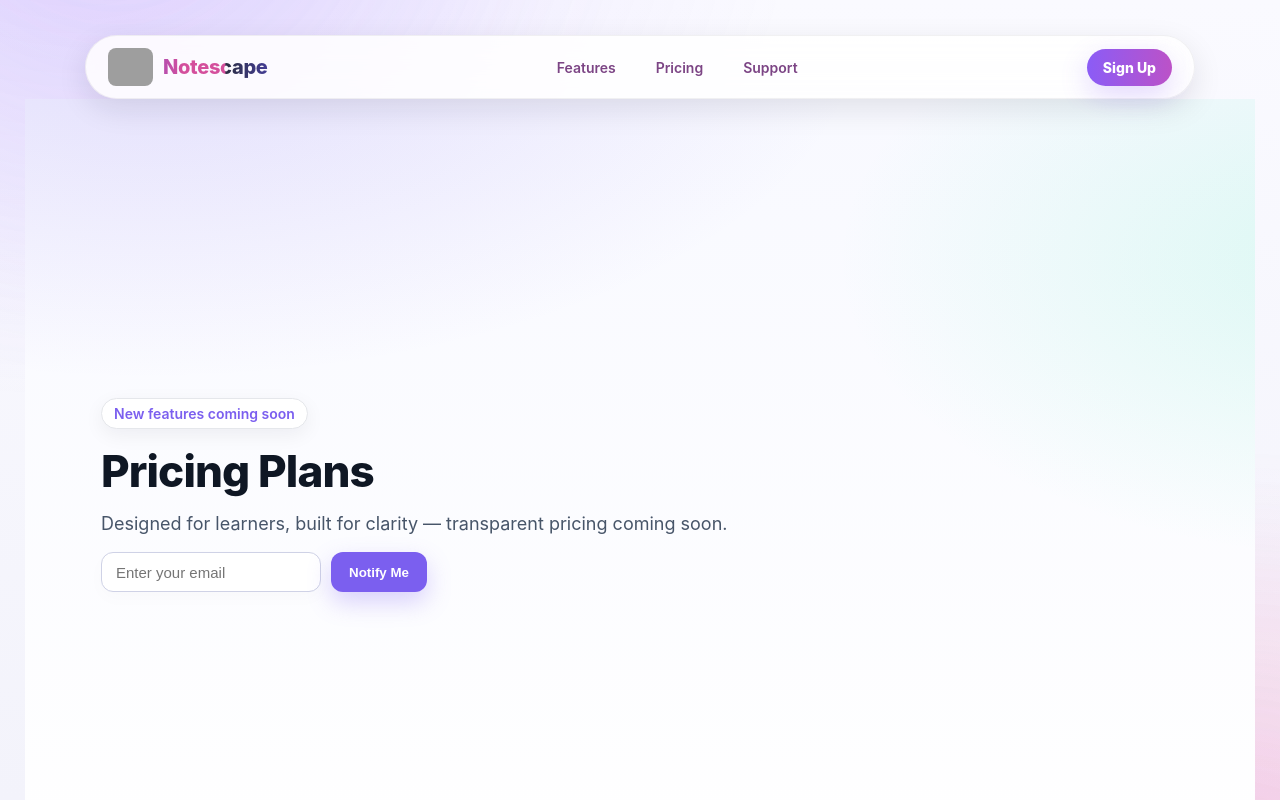
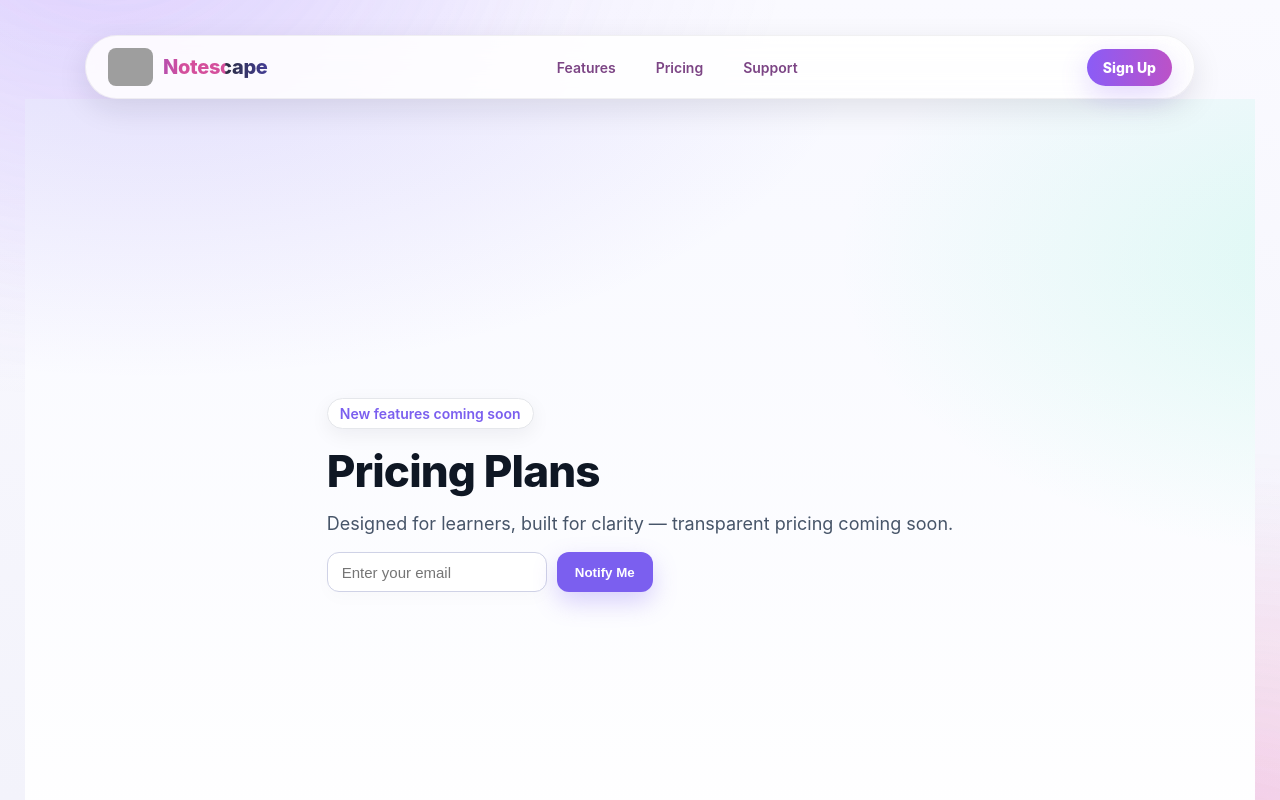
Before and after one commit to NotescapeAi/Notescape, a React (Vite) app in the folder frontend/: page /pricing in a window 1280 px wide. Shown: the top 800 px of the page. Built offline with nearby package versions, Linux system fonts and the light colour scheme; no server answers; grey boxes are pictures that could not be loaded.

Commit message:
Update Pricing.tsx

```diff
--- a/frontend/src/pages/Pricing.tsx
+++ b/frontend/src/pages/Pricing.tsx
@@ -13,13 +13,14 @@ export default function Pricing() {
   };
 
   return (
+
     <div className="font-montserrat text-gray-900 flex flex-col min-h-screen">
       {/* --- Navbar --- */}
       <Navbar />
 
       {/* --- Main Content --- */}
       <main className="pricing-hero flex flex-col items-center text-center flex-grow">
-        <div className="container space-y-6 max-w-5xl">
+  <div className="pricing-container space-y-6">
     <header className="eyebrow">New features coming soon</header>
 
     <h1 className="title">Pricing Plans</h1>
@@ -43,6 +44,7 @@ export default function Pricing() {
   </div>
 </main>
 
+
       {/* --- Footer --- */}
       <Footer />
     </div>
```
Lines whose indentation alone changed are shown as unchanged.
